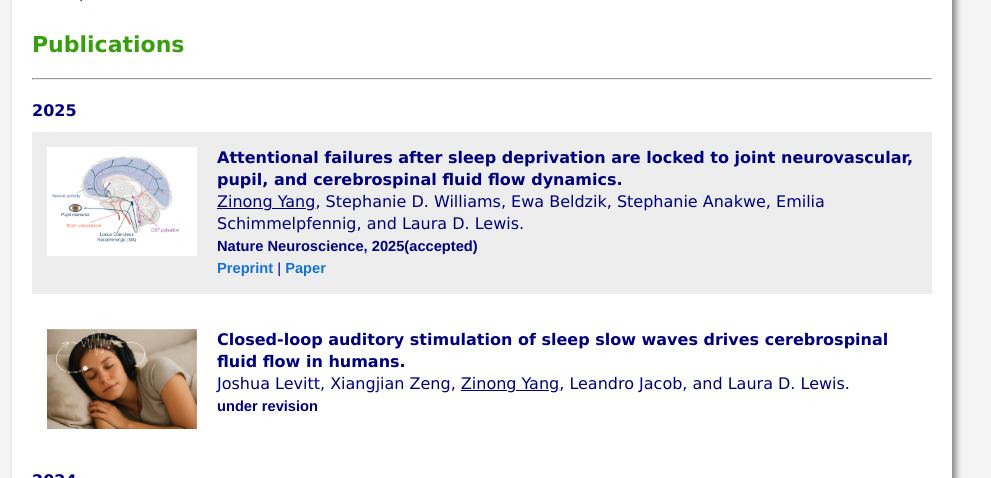
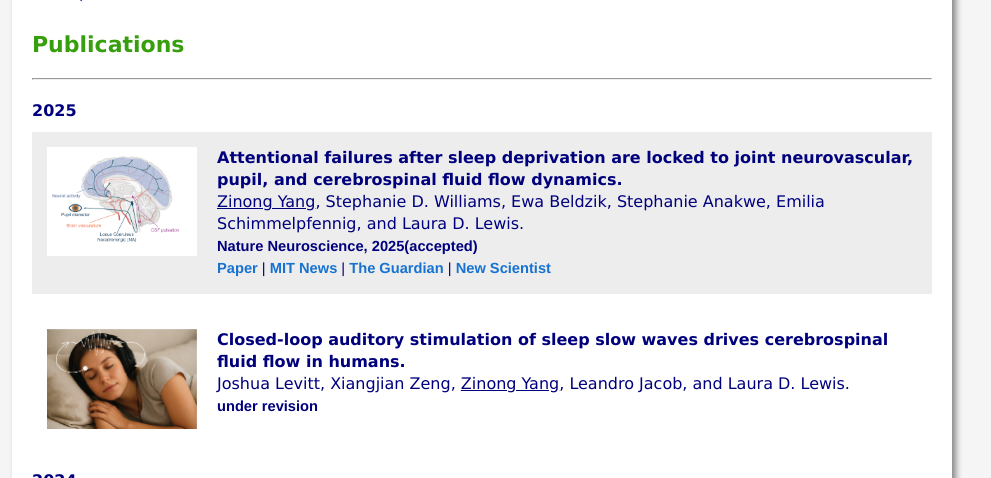
Before and after one commit to ziy027/ziy027.github.io, a Jekyll site: the page index.html, which Jekyll copies as it is, in a window 1280 px wide and 900 px high, scrolled down 347 px, cut to the strip 0-478 px from the top of the window. Shown: the whole strip, without its empty margins (158-1149 px from the left). Built offline with Jekyll 4.4.1, drawn with Linux system fonts in a browser that asks for light colours; nearby versions of some CDN libraries.

Commit message:
Update info

```diff
--- a/index.html
+++ b/index.html
@@ -72,7 +72,9 @@
                 <paperheading>Attentional failures after sleep deprivation are locked to joint neurovascular, pupil, and cerebrospinal fluid flow dynamics.</paperheading><br>
                 <authornames><u>Zinong Yang</u>, Stephanie D. Williams, Ewa Beldzik, Stephanie Anakwe, Emilia Schimmelpfennig, and Laura D. Lewis.</authornames><br>
                 <b>Nature Neuroscience, 2025(accepted)</b><br>
-                <a href="https://www.biorxiv.org/content/10.1101/2024.11.15.623271v1" target="_blank"><b>Preprint</b></a> | <a href="https://www.nature.com/articles/s41593-025-02098-8" target="_blank"><b>Paper</b></a>
+                <a href="https://www.nature.com/articles/s41593-025-02098-8" target="_blank"><b>Paper</b></a>  | <a href="https://news.mit.edu/2025/your-brain-without-sleep-1029" target="_blank"><b>MIT News</b></a> |
+                <a href="https://www.theguardian.com/science/2025/oct/29/brain-changes-lapses-of-attention-tired-sleep-deprived" target="_blank"><b>The Guardian</b></a> |
+                <a href="https://www.newscientist.com/article/2501927-cant-focus-after-a-bad-nights-sleep-your-dirty-brain-is-to-blame/" target="_blank"><b>New Scientist</b></a>
             </div>
         </div>
 
```
